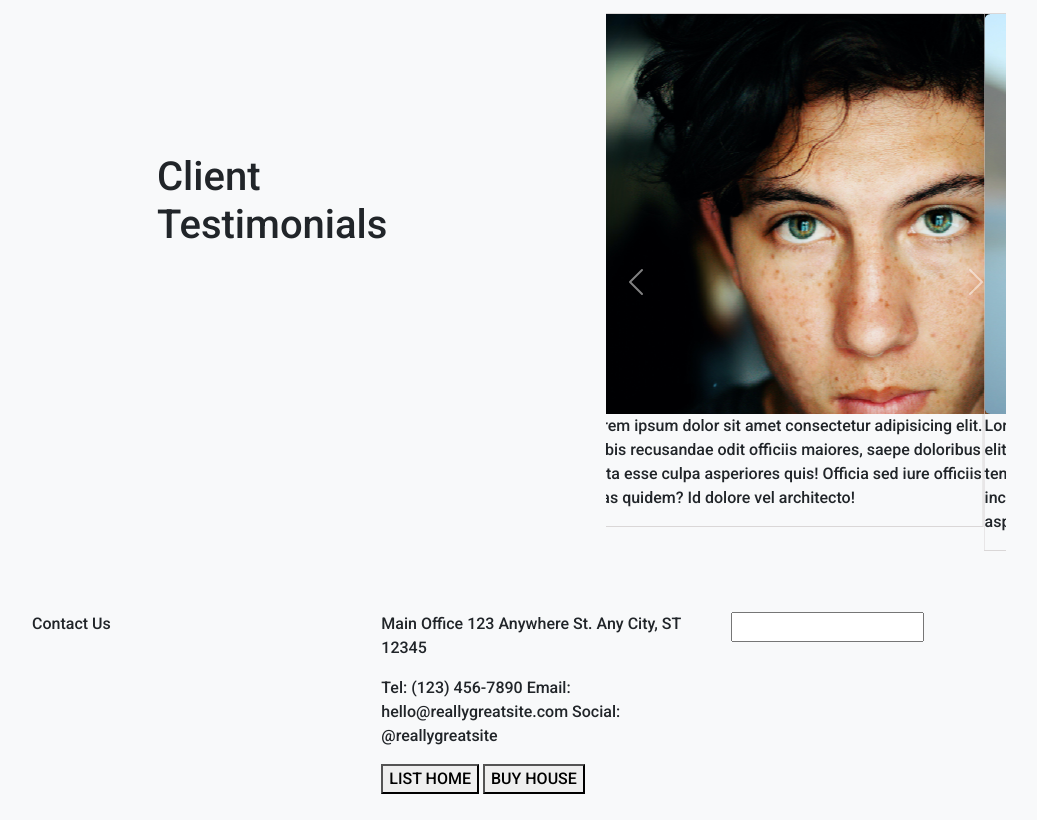
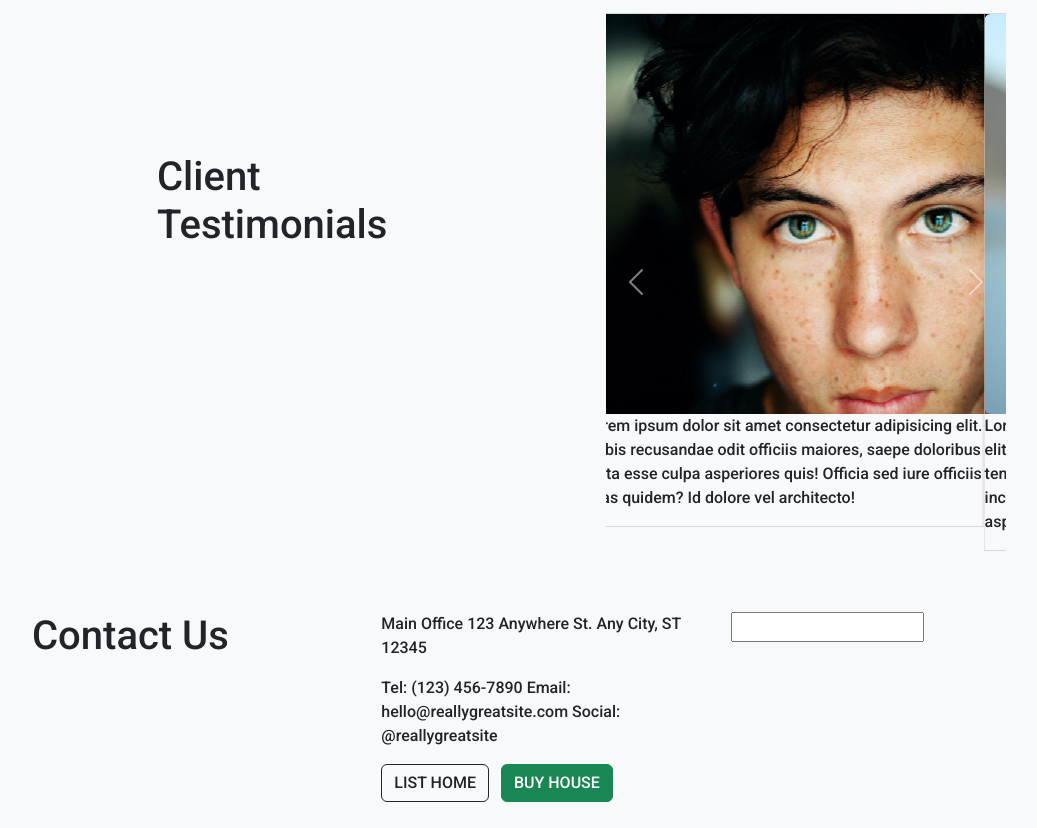
Before and after one commit to ocampojkq/ocampojkq.github.io, a plain HTML site: page index.html in a window 1280 px wide. Shown: the part 2938-3766 px from the top of the page, without its empty margins (96-1133 px from the left). Drawn offline with nearby package versions, Linux system fonts and the light colour scheme; a script that the page names is missing.

Commit message:
code button

```diff
--- a/index.html
+++ b/index.html
@@ -318,7 +318,7 @@
   <section id="contact-section">
 <div class="container-fluid bg-light">
   <div class="row">
-      <div class="col-lg-4">Contact Us</div>
+      <div class="col-lg-4"><h1>Contact Us</h1></div>
       <div class="col-lg-4">
           <p>Main Office
               123 Anywhere St.
@@ -326,8 +326,8 @@
               <p>Tel: (123) 456-7890
                   Email: hello@reallygreatsite.com
                   Social: @reallygreatsite</p>
-                  <button>LIST HOME</button>
-                  <button>BUY HOUSE</button>
+                  <button class="btn btn-outline-dark me-2">LIST HOME</button>
+                  <button class="btn btn-success">BUY HOUSE</button>
       </div>
       <div class="col-lg-4"><form action=""><input type="email" name="Your Email"></form></div>
   </div>
```
